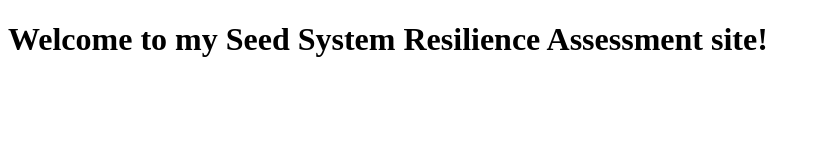
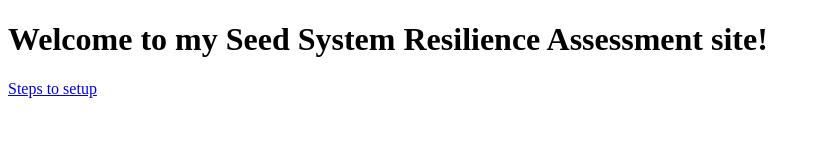
Before and after one commit to arnab1811/arnab1811.github.io, a plain HTML site: page index.html in a window 1280 px wide. Shown: the whole page, without its empty margins (0-820 px from the left). Drawn offline with Linux system fonts and the light colour scheme.

Commit message:
Update index.html

```diff
--- a/index.html
+++ b/index.html
@@ -5,6 +5,7 @@
 </head>
 <body>
   <h1>Welcome to my Seed System Resilience Assessment site!</h1>
+  <a href="CSB style 3 with link.html">Steps to setup</a>
   <!-- Add more content here -->
 </body>
 </html>
```
